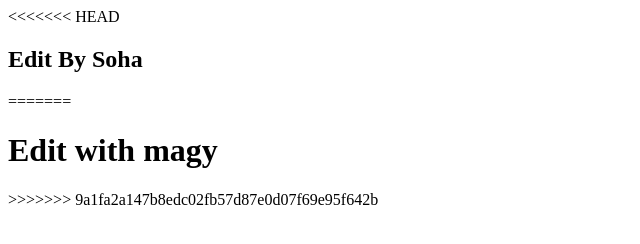
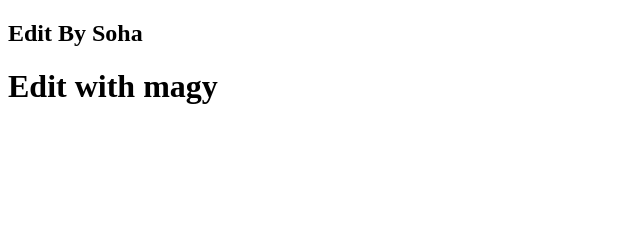
Before and after one commit to S0haGamal/Magy-SohaRepo, a plain HTML site: page index.html in a window 1280 px wide. Shown: the whole page, without its empty margins (0-640 px from the left). Drawn offline with Linux system fonts and the light colour scheme.

Commit message:
add 2 Modified Merged with Magy

```diff
--- a/index.html
+++ b/index.html
@@ -6,10 +6,7 @@
     <title>Document</title>
 </head>
 <body>
-<<<<<<< HEAD
     <h2>Edit By Soha</h2>
-=======
     <h1>Edit with magy</h1>
->>>>>>> 9a1fa2a147b8edc02fb57d87e0d07f69e95f642b
 </body>
 </html>
```
